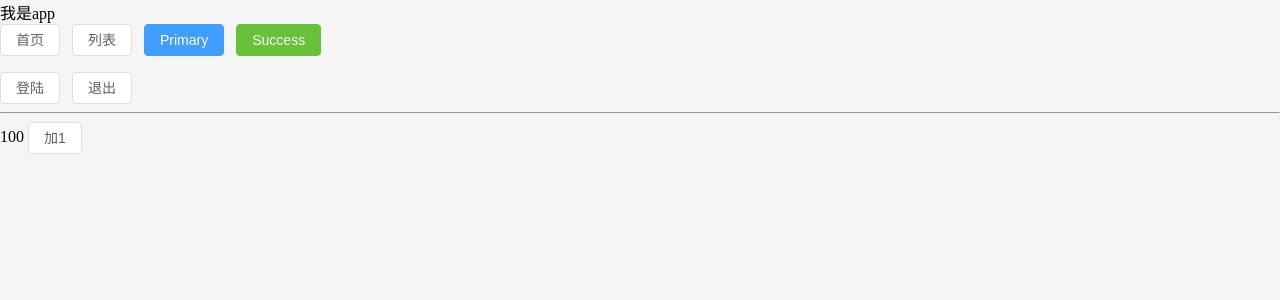
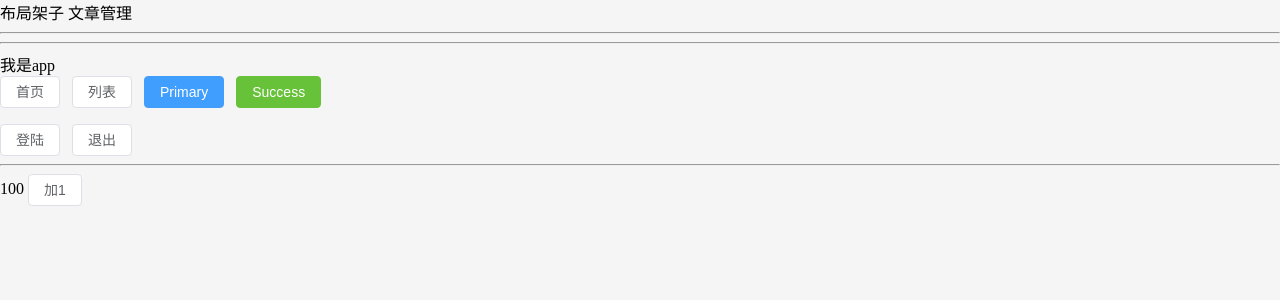
Before and after one commit to Mr-tan01/event-admin, a Vue app: page /article/manage#/ in a window 1280 px wide. Shown: the top 300 px of the page. Built offline with nearby package versions, Linux system fonts and the light colour scheme.

Commit message:
配置路由

```diff
--- a/src/App.vue
+++ b/src/App.vue
@@ -17,6 +17,10 @@
 
 <template>
   <div>
+    <router-view></router-view>
+
+    <hr />
+    <hr />
     <div>我是app</div>
     <el-button @click="$router.push('/home')">首页</el-button>
     <el-button @click="goList">列表</el-button>
--- a/src/router/index.js
+++ b/src/router/index.js
@@ -8,7 +8,36 @@
 //import.meta.env.BASE_URL vite中的环境变量(在vite.config.js中配置base 基地址)
 const router = createRouter({
   history: createWebHistory(import.meta.env.BASE_URL),
-  routes: []
+  routes: [
+    { path: '/login', component: () => import('@/views/login/LoginPage.vue') }, // 登录页
+    {
+      path: '/',
+      component: () => import('@/views/layout/LayoutContainer.vue'),
+      redirect: '/article/manage',
+      children: [
+        {
+          path: '/article/manage',
+          component: () => import('@/views/article/ArticleManage.vue')
+        },
+        {
+          path: '/article/channel',
+          component: () => import('@/views/article/ArticleChannel.vue')
+        },
+        {
+          path: '/user/profile',
+          component: () => import('@/views/user/UserProfile.vue')
+        },
+        {
+          path: '/user/avatar',
+          component: () => import('@/views/user/UserAvatar.vue')
+        },
+        {
+          path: '/user/password',
+          component: () => import('@/views/user/UserPassword.vue')
+        }
+      ]
+    }
+  ]
 })
 
 export default router
--- /dev/null
+++ b/src/views/article/ArticleChannel.vue
@@ -0,0 +1 @@
+<template>频道管理</template>
--- /dev/null
+++ b/src/views/article/ArticleManage.vue
@@ -0,0 +1 @@
+<template>文章管理</template>
--- /dev/null
+++ b/src/views/layout/LayoutContainer.vue
@@ -0,0 +1,6 @@
+<template>
+  <div>
+    布局架子
+    <router-view></router-view>
+  </div>
+</template>
--- /dev/null
+++ b/src/views/login/LoginPage.vue
@@ -0,0 +1 @@
+<template>登陆页</template>
--- /dev/null
+++ b/src/views/user/UserAvatar.vue
@@ -0,0 +1 @@
+<template>更换头像</template>
--- /dev/null
+++ b/src/views/user/UserPassword.vue
@@ -0,0 +1 @@
+<template>重置密码</template>
--- /dev/null
+++ b/src/views/user/UserProfile.vue
@@ -0,0 +1 @@
+<template>个人详情</template>
```
